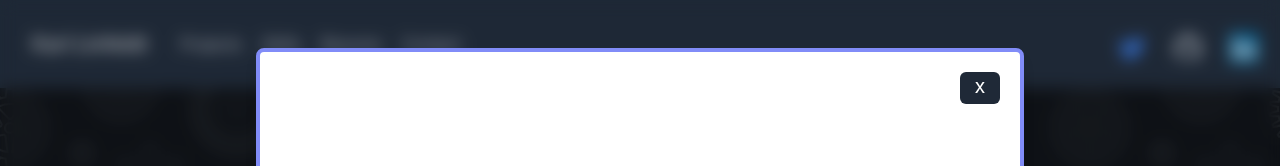
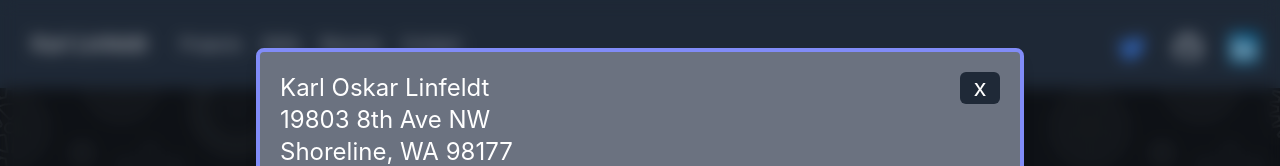
Before and after one commit to KarlOL82/react-portfolio, a React (Create React App) app: page / in a window 1280 px wide. Both pictures are taken after a click on the button "Display Resume". Shown: the part 2554-2720 px from the top of the page. Built offline with nearby package versions, Linux system fonts and the light colour scheme.

Commit message:
updated styling in modal.js and navbar.js

```diff
--- a/src/components/Modal.js
+++ b/src/components/Modal.js
@@ -19,7 +19,7 @@ const Modal = () => {
         <>
           <div className="flex flex-start justify-center h-screen backdrop-blur bg-opacity-30 bg-gray-800 items-center overflow-x-hidden overflow-y-auto fixed inset-0 z-50 outline-none focus:outline-none">
             <div className="relative w-auto py-12 my-6 min-h-screen  mx-auto max-h-96 max-w-3xl">
-              <div className="border-4 border-indigo-400 rounded-lg bg-gray-500 shadow-lg relative flex flex-col w-full bg-white outline-none focus:outline-none">
+              <div className="border-4 border-indigo-400 rounded-lg bg-gray-500 shadow-lg relative flex flex-col w-full outline-none focus:outline-none">
                 <div className="flex overflow-auto items-start justify-between p-5 border-b border-solid border-indigo-400 rounded-t ">
                   <h3 className="text-2xl text-white font=semibold">
                     <p>Karl Oskar Linfeldt</p>
@@ -36,7 +36,7 @@ const Modal = () => {
                     className="bg-transparent border-3 text-black float-right"
                     onClick={() => setShowModal(false)}
                   >
-                    <span className="text-white text-2xl opacity-3 h-8 w-10 text-xl block bg-gray-800 py-0 rounded-md">
+                    <span className="text-white text-2xl opacity-3 h-8 w-10 block bg-gray-800 py-0 rounded-md">
                       x
                     </span>
                   </button>
--- a/src/components/Navbar.js
+++ b/src/components/Navbar.js
@@ -12,7 +12,7 @@ export default function Navbar() {
             Karl Linfeldt
           </a>
         </a>
-        <nav className="md:mr-auto md:ml-4 md:py-1 md:pl-4 md:border-l md:border-gray-800 flex flex-wrap items-center justify-evenly text-gray-200 justify-center">
+        <nav className="md:mr-auto md:ml-4 md:py-1 md:pl-4 md:border-l md:border-gray-800 flex flex-wrap items-center justify-evenly text-gray-200">
           <a href="#projects" className="mr-5 hover:text-indigo-400">
             Projects
           </a>
```
